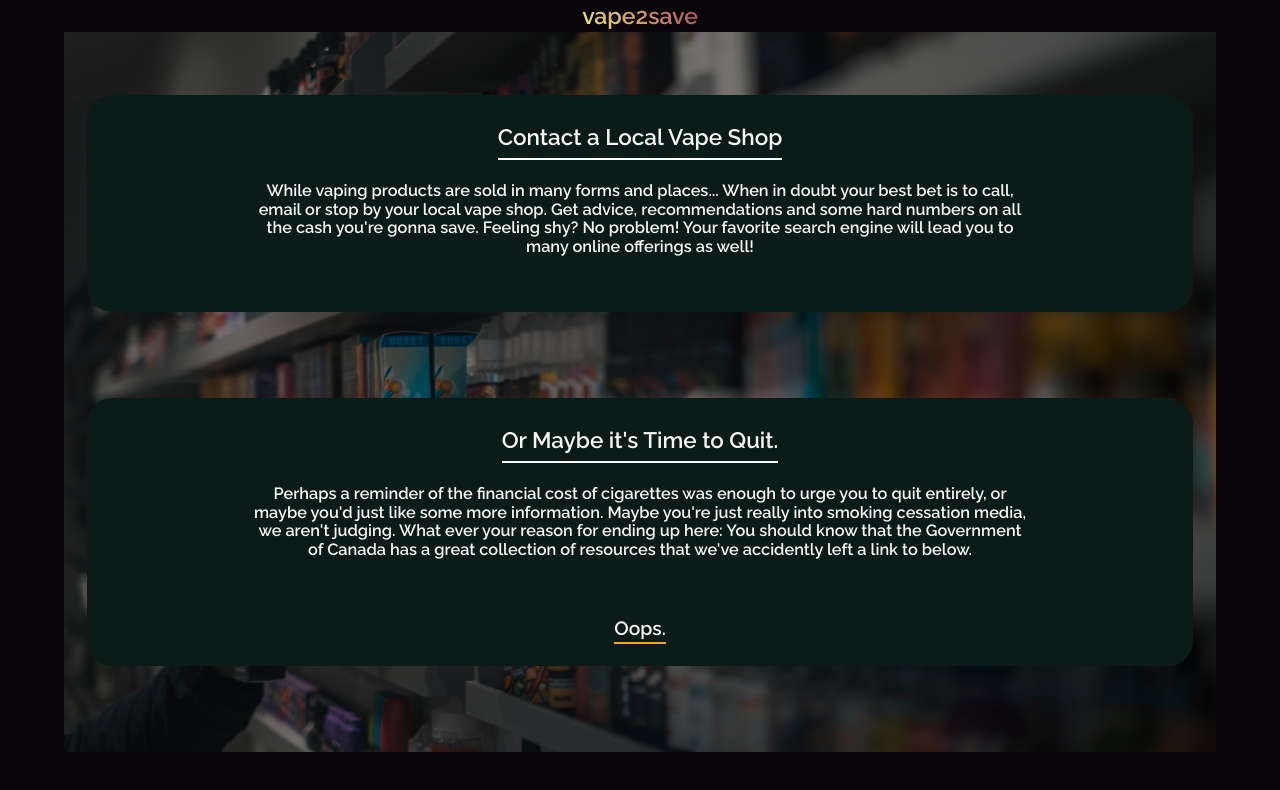
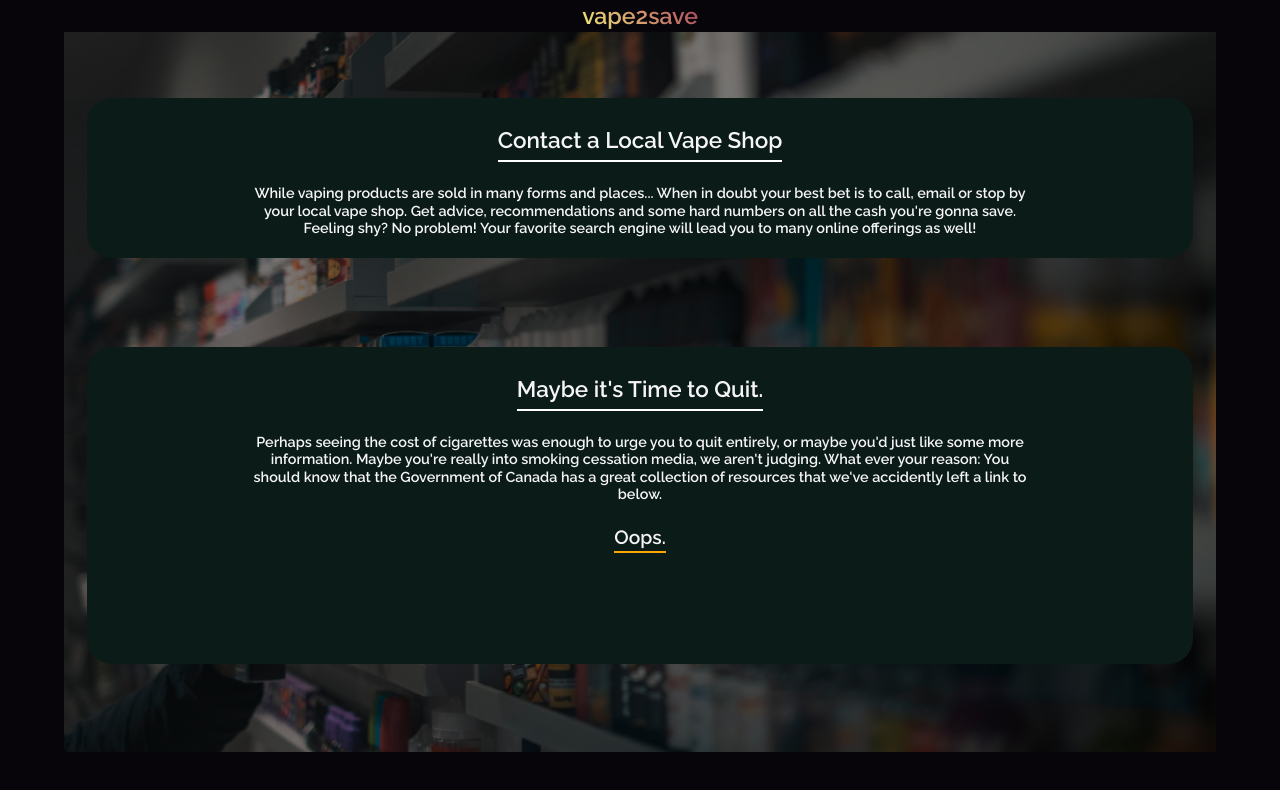
Before and after one commit to nfsol/vape2save, a React (Vite) app: page /info in a window 1280 px wide. Shown: the top 790 px of the page. Built offline with nearby package versions, Linux system fonts and the light colour scheme.

Commit message:
adjusted font scaling on info page

```diff
--- a/src/App.css
+++ b/src/App.css
@@ -13,7 +13,6 @@ body {
   line-height: 1.4;
   background: #07040a;
   color: whitesmoke;
-  height: 95vh;
   width: 90vw;
   margin: 0 auto;
   display: flex;
--- a/src/routes/MoreInfo.jsx
+++ b/src/routes/MoreInfo.jsx
@@ -37,18 +37,18 @@ const CardTitle = styled.h3`
   margin-bottom: 2%;
 `;
 const CardText = styled.article`
-  font-size: 0.85em;
+  font-size: 0.75em;
+  line-height: 1.2;
   max-width: 70%;
   text-align: center;
-  line-height: 1.15;
-  margin-bottom: 5%;
+  margin-bottom: 2%;
 `;
 
 const StopSmokingLink = styled(Link)`
   text-decoration: inherit;
   color: inherit;
   border-bottom: 2px solid orange;
-  margin-bottom: 2%;
+  margin-bottom: 10%;
 `;
 
 export const MoreInfo = () => {
@@ -67,13 +67,12 @@ export const MoreInfo = () => {
             </CardText>
           </CardContainer>
           <CardContainer>
-            <CardTitle>Or Maybe it's Time to Quit.</CardTitle>
+            <CardTitle>Maybe it's Time to Quit.</CardTitle>
             <CardText>
-              Perhaps a reminder of the financial cost of cigarettes was enough
+              Perhaps seeing the cost of cigarettes was enough
               to urge you to quit entirely, or maybe you'd just like some more
-              information. Maybe you're just really into smoking cessation
-              media, we aren't judging. What ever your reason for ending up
-              here: You should know that the Government of Canada has a great
+              information. Maybe you're really into smoking cessation
+              media, we aren't judging. What ever your reason: You should know that the Government of Canada has a great
               collection of resources that we've accidently left a link to
               below.
             </CardText>
```
